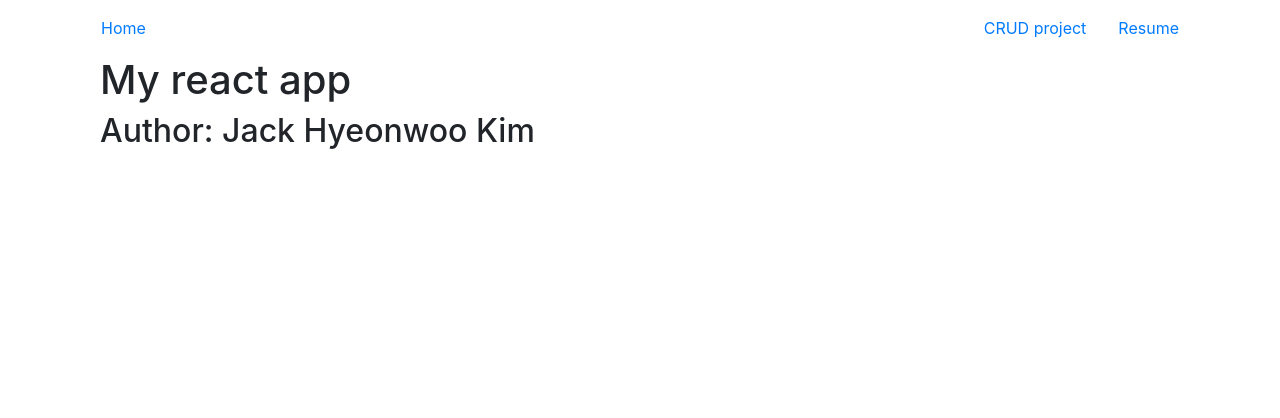
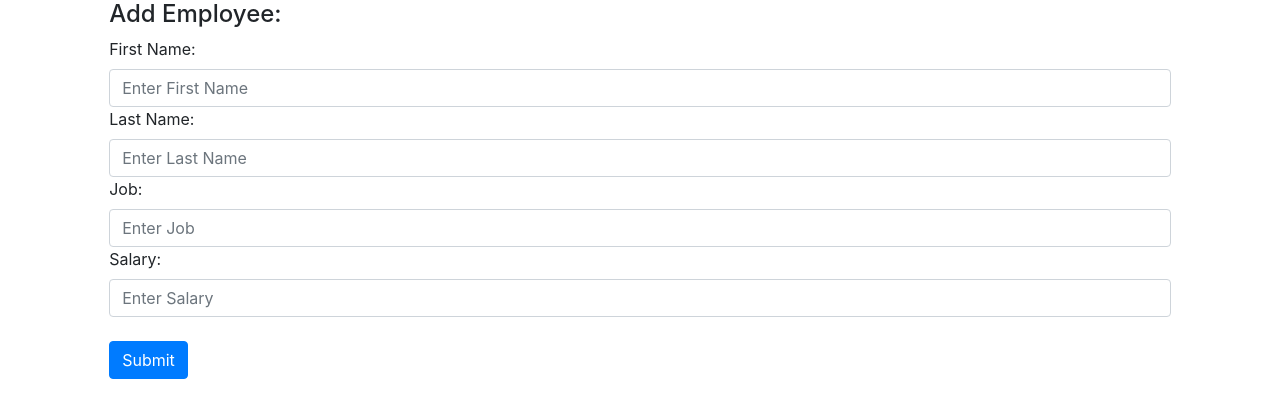
Before and after one commit to jackhw8/Jack_Site, a React (Create React App) app in the folder client/: page / in a window 1280 px wide. Shown: the top 418 px of the page. Built offline with nearby package versions, Linux system fonts and the light colour scheme; no server answers.

Commit message:
try again

```diff
--- a/client/src/App.js
+++ b/client/src/App.js
@@ -1,25 +1,182 @@
 import React from 'react';
-import { BrowserRouter, Switch, Route } from 'react-router-dom';
-import Navbar from './components/layout/Navbar';
-import Crud from './Crud';
-import Main from './components/main/Main';
+import EmployeeTable from './components/EmployeeTable';
+import Form from './components/Form';
+import Message from './components/Message';
+import EmployeeAPI from './EmployeeAPI';
+
+class App extends React.Component {
+    constructor(props) {
+        // let us use this key word within our constructor
+        super(props);
+
+        // Initialzie state
+        this.state = {
+            // Array of employees to keep track of all employees
+            employees : [],
+            // keep track of forms, two stages(edit, add)
+            isEditForm : false,
+            // employee object
+            employee : {
+                firstName : "",
+                lastName : "",
+                salary : "",
+                job : ""
+            },
+            message : ""
+        };
+
+        // bindings, these are functions that pass to child component
+        // bind() : bind 함수는 바인드하는 함수에서 사용하는 this의 대상을 지정해주는 역할을 합니다.
+
+        // JavaScript this : 객체지향 언어에서의 일반적인 this 의 의미(현재 객체를 지칭)와는 달리 자바스크립트의 this 는 실행시의 context 를 말하죠.
+
+        // we delete employee
+        this.deleteHandler = this.deleteHandler.bind(this);
+        // add employe
+        this.addHandler = this.addHandler.bind(this);
+        this.updateHandler = this.updateHandler.bind(this);
+        // manipulate employee object
+        this.handleChange = this.handleChange.bind(this);
+        // set our form to edit(isEditForm to true)
+        this.showEditForm = this.showEditForm.bind(this);
+    }
+
+    /*
+        componentDidMount
+        여러분의 컴포넌트가 화면에 나타나게 됐을 때 호출됩니다.
+        여기선 주로 D3, masonry 처럼 DOM 을 사용해야하는 외부 라이브러리 연동을 하거나,
+        해당 컴포넌트에서 필요로하는 데이터를 요청하기 위해 axios, fetch 등을 통하여 ajax 요청을 하거나,
+        DOM 의 속성을 읽거나 직접 변경하는 작업을 진행합니다.
+    */
+    componentDidMount() {
+        EmployeeAPI.getEmployees().then(data => {
+            this.setState({employees : data.response})
+        });
+    }
+
+    // Reset the form
+    resetForm() {
+        this.setState({
+            employee: {
+                firstName : "",
+                lastName : "",
+                salary : "",
+                job : ""
+            }
+        });
+    }
+
+    handleChange(e){
+        this.setState({
+            employee : {
+                ...this.state.employee,
+                [e.target.name] : e.target.value
+            }
+        });
+    }
 
 
-class App extends React.Component {
+    showEditForm(employee) {
+        this.setState({
+            isEditForm : true, employee : employee
+        });
+    }
+
+
+    async deleteHandler(id) {
+        const deleteData = await EmployeeAPI.deleteEmployee(id);
+        const message = deleteData.message;
+        // msgError is true / false
+        if(message.msgError) {
+            this.setState({message});
+        }
+        else {
+            const data = await EmployeeAPI.getEmployees();
+            this.setState({message, employees : data.response});
+        }
+    }
+
+    async updateHandler(e) {
+        e.preventDefault();
+        const updateData = await EmployeeAPI.updateEmployee(this.state.employee);
+        const message = updateData.message;
+        // msgError is true / false
+        if(message.msgError) {
+            this.setState({message});
+        }
+        else {
+            const data = await EmployeeAPI.getEmployees();
+            this.setState({message, employees : data.response});
+        }
+        // reset the form to previous state
+        this.setState({isEditForm: false});
+        this.resetForm();
+    }
+
+
+    async addHandler(e) {
+        e.preventDefault();
+        const postData = await EmployeeAPI.createEmployee(this.state.employee);
+        const message = postData.message;
+        // msgError is true / false
+        if(message.msgError) {
+            this.setState({message});
+        }
+        else {
+            const data = await EmployeeAPI.getEmployees();
+            this.setState({message, employees : data.response});
+        }
+        // reset the form to previous state
+        this.resetForm();
+    }
+
+
+    renderEmployeeTable() {
+        // this means we have employees to display
+        if(this.state.employees.length > 0) {
+            return(
+                <EmployeeTable employees={this.state.employees}
+                                deleteHandler={this.deleteHandler}
+                                showEditForm={this.showEditForm}/>
+            );
+        }
+        // whenver it returns null, it's not gonna be rendered
+        return null;
+    }
+
+    renderForm(){
+        return(
+            <Form isEditForm={this.state.isEditForm}
+                    employee={this.state.employee}
+                    handleChange={this.handleChange}
+                    // onsubmit function, check state, if state is not equal to isEditForm then this.addHandler else this.updateHandler
+                    handler={!this.state.isEditForm ? this.addHandler : this.updateHandler}/>
+        );
+    }
+
+    renderMessage(){
+        // if message is empty
+        if(this.state.message === "") {
+            return null;
+        }
+        return(
+            <Message message={this.state.message}/>
+        )
+    }
+
+    // main render function for our app component
     render() {
         return (
-            <BrowserRouter>
-                <div className="App">
-                    <Navbar />
-                    <div className="container">
-                        <Switch>
-                            <Route exact path='/' component={Main}/>
-                            <Route path='/crud' component={Crud}/>
-                        </Switch>
-                    </div>
+            <div className="row">
+                <div className="col"></div>
+                <div className="col-10">
+                    {this.renderEmployeeTable()}
+                    {this.renderForm()}
+                    {this.renderMessage()}
                 </div>
-            </BrowserRouter>
-        );
+                <div className="col"></div>
+            </div>
+        )
     }
 }
 
--- a/client/src/EmployeeAPI.js
+++ b/client/src/EmployeeAPI.js
@@ -10,18 +10,18 @@ export default {
     // Return every single employee within our employee collection
     getEmployees : () => {
         // Return a promise
-        return fetch('/crud/employee')
+        return fetch('/employee')
                 .then(res => res.json())
                 .then(data => data);
     },
     deleteEmployee : (_id) => {
-        return fetch(`/crud/employee/${_id}`,
+        return fetch(`/employee/${_id}`,
                     {method : 'delete'})
                     .then(res => res.json())
                     .then(data => data);
     },
     updateEmployee : (employee) => {
-        return fetch(`/crud/employee/${employee._id}`,
+        return fetch(`/employee/${employee._id}`,
                     {method: 'put',
                      body: JSON.stringify(employee),
                      headers : {
@@ -30,7 +30,7 @@ export default {
                         .then(data => data);
     },
     createEmployee : (employee) => {
-        return fetch('/crud/employee',
+        return fetch('/employee',
                     {method: 'post',
                      body: JSON.stringify(employee),
                      headers : {
```
Also changed, not shown: client/src/App1.js (added, +26 -0 lines), 1 other file (tests, documents, lock files or other folders).
